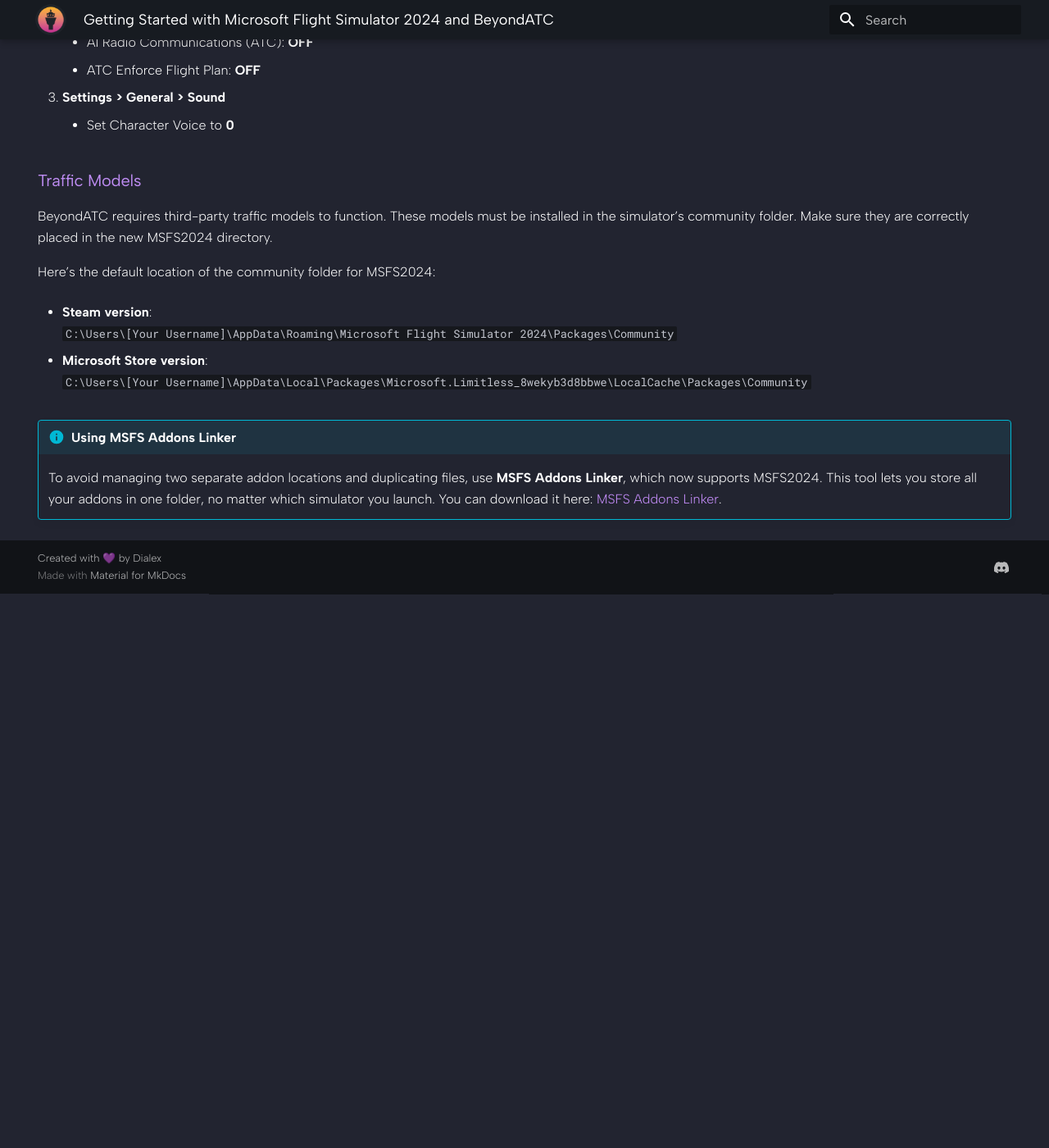
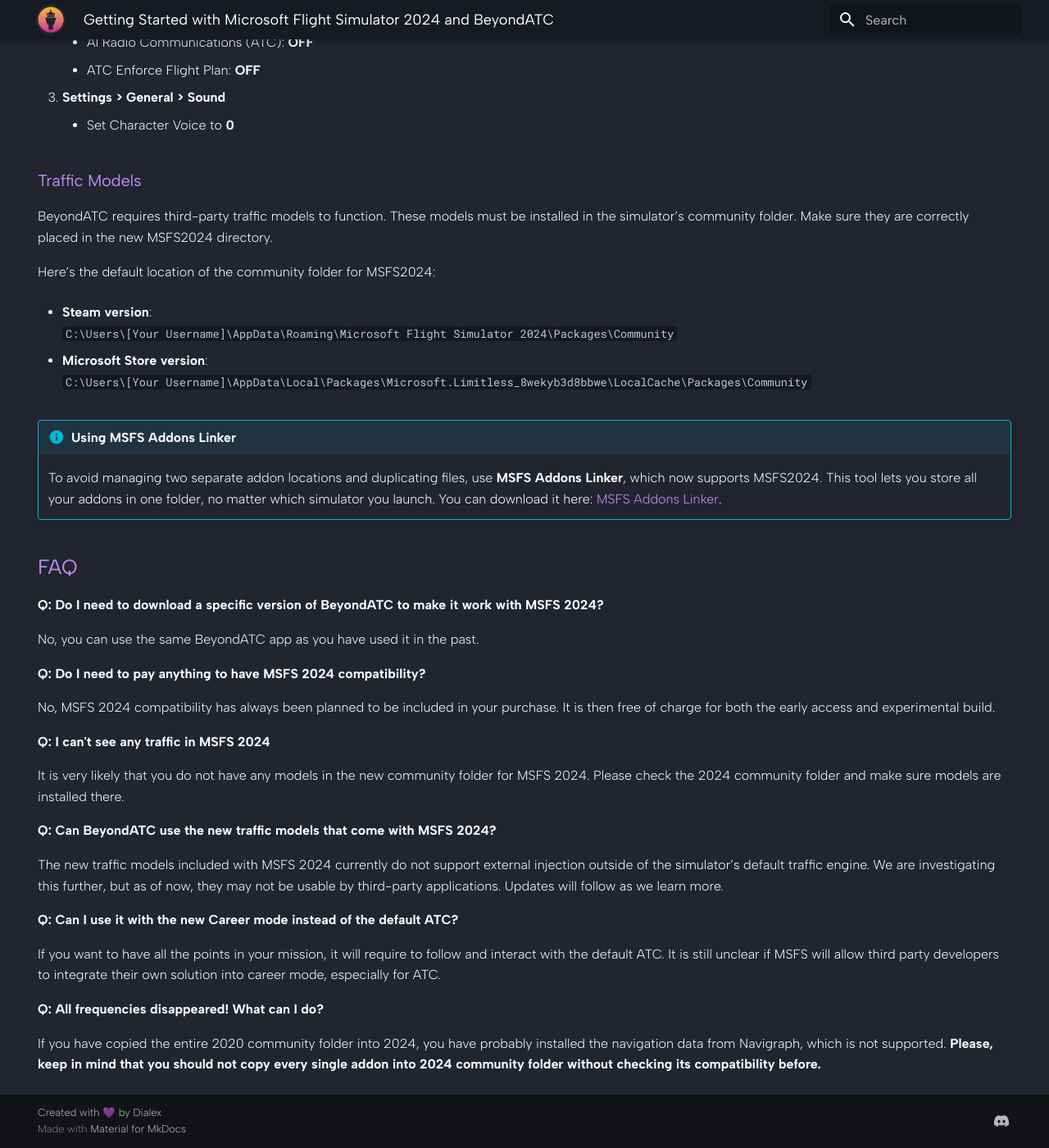
Before and after one commit to BeyondATC/BeyondATC_Wiki, an MkDocs documentation site: the page built from docs/announcements/msfs2024.md, in a window 1280 px wide and 1400 px high, scrolled down 1601 px. Shown: the whole window at 82% size. Built offline with MkDocs 1.6.1 and Material for MkDocs 9.7.7, drawn with Linux system fonts in a browser that asks for light colours; before the commit the page ends 2325 px from its top, so only the background shows below that.

Commit message:
added faq for MSFS2024

```diff
--- a/docs/announcements/msfs2024.md
+++ b/docs/announcements/msfs2024.md
@@ -77,3 +77,29 @@ Here’s the default location of the community folder for MSFS2024:
 
 !!! info "Using MSFS Addons Linker"
     To avoid managing two separate addon locations and duplicating files, use **MSFS Addons Linker**, which now supports MSFS2024. This tool lets you store all your addons in one folder, no matter which simulator you launch. You can download it here: [MSFS Addons Linker](https://flightsim.to/file/1572/msfs-addons-linker).
+
+## FAQ
+
+**Q: Do I need to download a specific version of BeyondATC to make it work with MSFS 2024?**
+
+No, you can use the same BeyondATC app as you have used it in the past.
+
+**Q: Do I need to pay anything to have MSFS 2024 compatibility?**
+
+No, MSFS 2024 compatibility has always been planned to be included in your purchase. It is then free of charge for both the early access and experimental build.
+
+**Q: I can't see any traffic in MSFS 2024**
+
+It is very likely that you do not have any models in the new community folder for MSFS 2024. Please check the 2024 community folder and make sure models are installed there.
+
+**Q: Can BeyondATC use the new traffic models that come with MSFS 2024?**
+
+The new traffic models included with MSFS 2024 currently do not support external injection outside of the simulator’s default traffic engine. We are investigating this further, but as of now, they may not be usable by third-party applications. Updates will follow as we learn more.
+
+**Q: Can I use it with the new Career mode instead of the default ATC?**
+
+If you want to have all the points in your mission, it will require to follow and interact with the default ATC. It is still unclear if MSFS will allow third party developers to integrate their own solution into career mode, especially for ATC.
+
+**Q: All frequencies disappeared! What can I do?**
+
+If you have copied the entire 2020 community folder into 2024, you have probably installed the navigation data from Navigraph, which is not supported. **Please, keep in mind that you should not copy every single addon into 2024 community folder without checking its compatibility before.**
```
